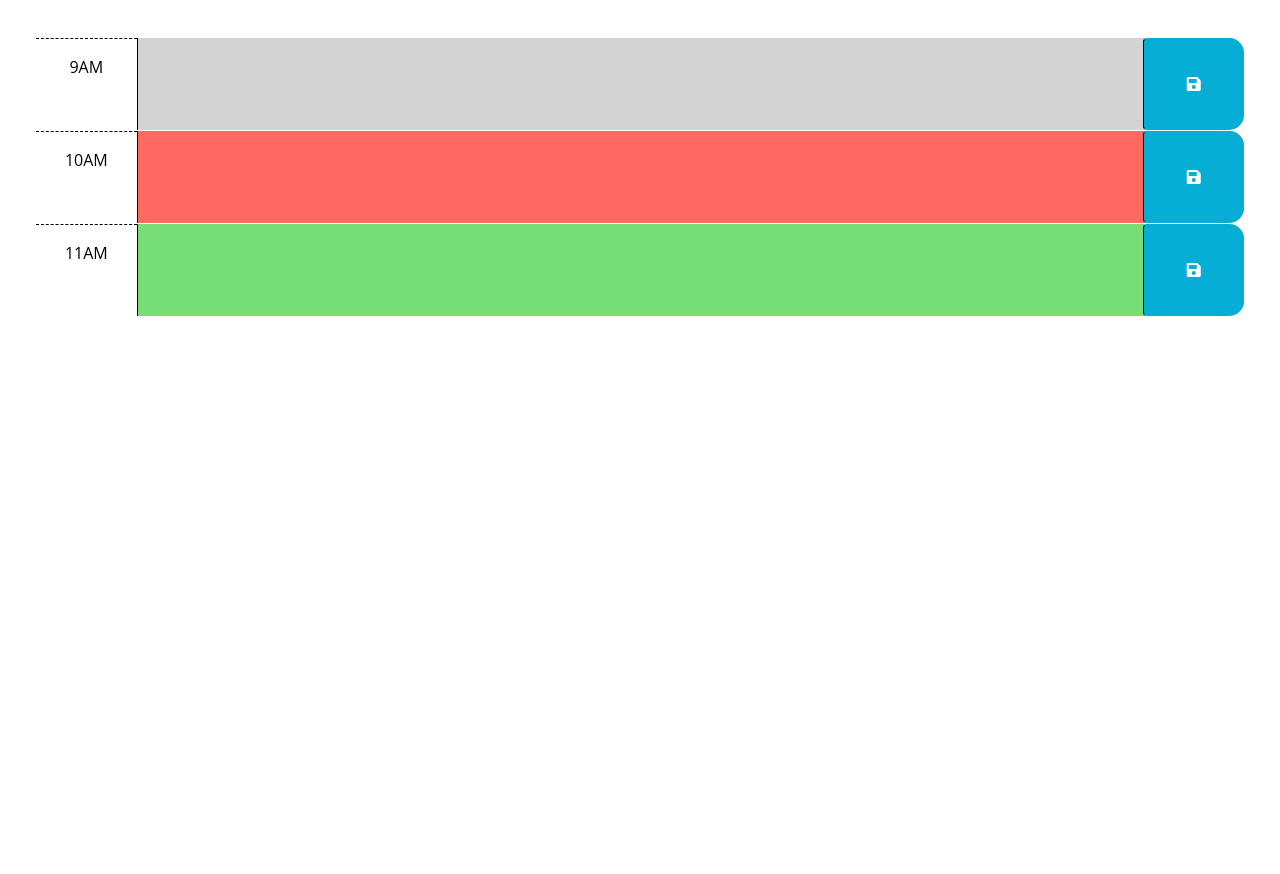
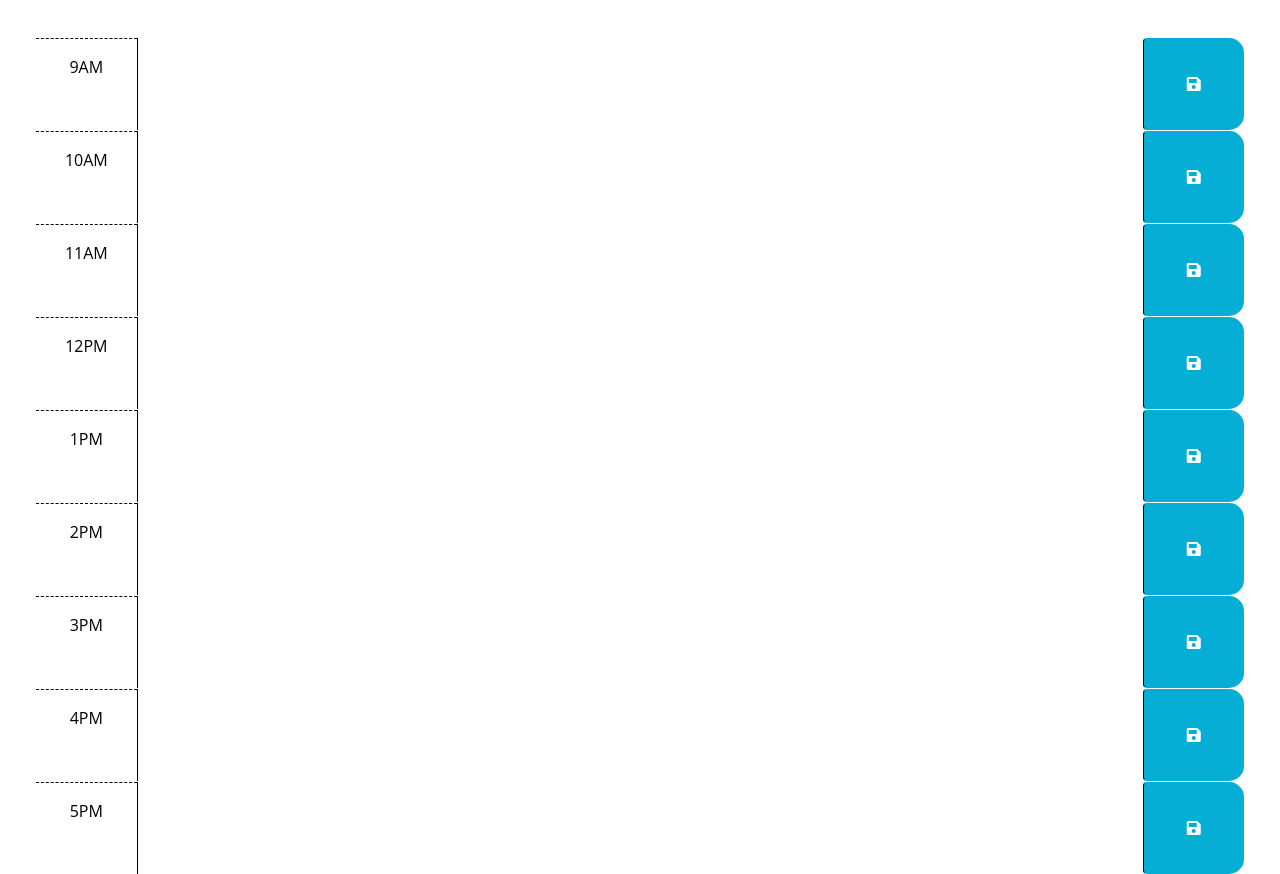
Before and after one commit to C-Johnson83/scheduler, a plain HTML site: page index.html in a window 1280 px wide. Shown: the part 260-1134 px from the top of the page. Before the commit the page ends 800 px from the top, so only its background shows below. Drawn offline with nearby package versions, Linux system fonts and the light colour scheme.

Commit message:
add divs for all working hours, rearranged js

```diff
--- a/assets/js/script.js
+++ b/assets/js/script.js
@@ -1,26 +1,46 @@
+//  Use class for "past", "present", and "future" to apply styles to the
+//  time-block divs accordingly. The javascript will need to do this by
+//  adding/removing these classes on each div by comparing the hour in the
+//  id to the current hour. The html provided below is meant to be an example
+//  demonstrating how the css provided can be leveraged to create the
+//  desired layout and colors. The html below should be removed or updated
+//  in the finished product. Remember to delete this comment once the
+//  code is implemented.
+
+
+
 // Wrap all code that interacts with the DOM in a call to jQuery to ensure that
 // the code isn't run until the browser has finished rendering all the elements
 // in the html.
+
+
+// TODO: Add code to display the current date in the header of the page.
 $(function () {
   // Display the current date in the header
-  const currentDate = dayjs().format("MMMM D, YYYY");
+  var currentDate = dayjs().format("MMMM D, YYYY");
   $("#currentDay").text(currentDate);
+});
+
   // TODO: Add a listener for click events on the save button. This code should
   // use the id in the containing time-block as a key to save the user input in
   // local storage. HINT: What does `this` reference in the click listener
   // function? How can DOM traversal be used to get the "hour-x" id of the
   // time-block containing the button that was clicked? How might the id be
   // useful when saving the description in local storage?
-  //
+
+
+
+
   // TODO: Add code to apply the past, present, or future class to each time
   // block by comparing the id to the current hour. HINTS: How can the id
   // attribute of each time-block be used to conditionally add or remove the
   // past, present, and future classes? How can Day.js be used to get the
   // current hour in 24-hour time?
-  //
+
+
+
+
   // TODO: Add code to get any user input that was saved in localStorage and set
   // the values of the corresponding textarea elements. HINT: How can the id
   // attribute of each time-block be used to do this?
   //
-  // TODO: Add code to display the current date in the header of the page.
-});
--- a/index.html
+++ b/index.html
@@ -30,20 +30,13 @@
       <h1 class="display-3">Work Day Scheduler</h1>
       <p class="lead">A simple calendar app for scheduling your work day</p>
       <p id="currentDay" class="lead"></p>
+      <p id="currentTime" class="lead"></p>
     </header>
     <div class="container-fluid px-5">
-      <!-- Use class for "past", "present", and "future" to apply styles to the
-        time-block divs accordingly. The javascript will need to do this by
-        adding/removing these classes on each div by comparing the hour in the
-        id to the current hour. The html provided below is meant to be an example
-        demonstrating how the css provided can be leveraged to create the
-        desired layout and colors. The html below should be removed or updated
-        in the finished product. Remember to delete this comment once the
-        code is implemented.
-        -->
+
 
       <!-- Example of a past time block. The "past" class adds a gray background color. -->
-      <div id="hour-9" class="row time-block past">
+      <div id="9AM" class="row time-block ">
         <div class="col-2 col-md-1 hour text-center py-3">9AM</div>
         <textarea class="col-8 col-md-10 description" rows="3"> </textarea>
         <button class="btn saveBtn col-2 col-md-1" aria-label="save">
@@ -52,7 +45,7 @@
       </div>
 
       <!-- Example of a present time block. The "present" class adds a red background color. -->
-      <div id="hour-10" class="row time-block present">
+      <div id="10AM" class="row time-block ">
         <div class="col-2 col-md-1 hour text-center py-3">10AM</div>
         <textarea class="col-8 col-md-10 description" rows="3"> </textarea>
         <button class="btn saveBtn col-2 col-md-1" aria-label="save">
@@ -61,8 +54,50 @@
       </div>
 
       <!-- Example of a future time block. The "future" class adds a green background color. -->
-      <div id="hour-11" class="row time-block future">
+      <div id="11AM" class="row time-block ">
         <div class="col-2 col-md-1 hour text-center py-3">11AM</div>
+        <textarea class="col-8 col-md-10 description" rows="3"> </textarea>
+        <button class="btn saveBtn col-2 col-md-1" aria-label="save">
+          <i class="fas fa-save" aria-hidden="true"></i>
+        </button>
+      </div>
+      <div id="12PM" class="row time-block ">
+        <div class="col-2 col-md-1 hour text-center py-3">12PM</div>
+        <textarea class="col-8 col-md-10 description" rows="3"> </textarea>
+        <button class="btn saveBtn col-2 col-md-1" aria-label="save">
+          <i class="fas fa-save" aria-hidden="true"></i>
+        </button>
+      </div>
+      <div id="1PM" class="row time-block ">
+        <div class="col-2 col-md-1 hour text-center py-3">1PM</div>
+        <textarea class="col-8 col-md-10 description" rows="3"> </textarea>
+        <button class="btn saveBtn col-2 col-md-1" aria-label="save">
+          <i class="fas fa-save" aria-hidden="true"></i>
+        </button>
+      </div>
+      <div id="2PM" class="row time-block ">
+        <div class="col-2 col-md-1 hour text-center py-3">2PM</div>
+        <textarea class="col-8 col-md-10 description" rows="3"> </textarea>
+        <button class="btn saveBtn col-2 col-md-1" aria-label="save">
+          <i class="fas fa-save" aria-hidden="true"></i>
+        </button>
+      </div>
+      <div id="3PM" class="row time-block ">
+        <div class="col-2 col-md-1 hour text-center py-3">3PM</div>
+        <textarea class="col-8 col-md-10 description" rows="3"> </textarea>
+        <button class="btn saveBtn col-2 col-md-1" aria-label="save">
+          <i class="fas fa-save" aria-hidden="true"></i>
+        </button>
+      </div>
+      <div id="4PM" class="row time-block ">
+        <div class="col-2 col-md-1 hour text-center py-3">4PM</div>
+        <textarea class="col-8 col-md-10 description" rows="3"> </textarea>
+        <button class="btn saveBtn col-2 col-md-1" aria-label="save">
+          <i class="fas fa-save" aria-hidden="true"></i>
+        </button>
+      </div>
+      <div id="5PM" class="row time-block ">
+        <div class="col-2 col-md-1 hour text-center py-3">5PM</div>
         <textarea class="col-8 col-md-10 description" rows="3"> </textarea>
         <button class="btn saveBtn col-2 col-md-1" aria-label="save">
           <i class="fas fa-save" aria-hidden="true"></i>
```
